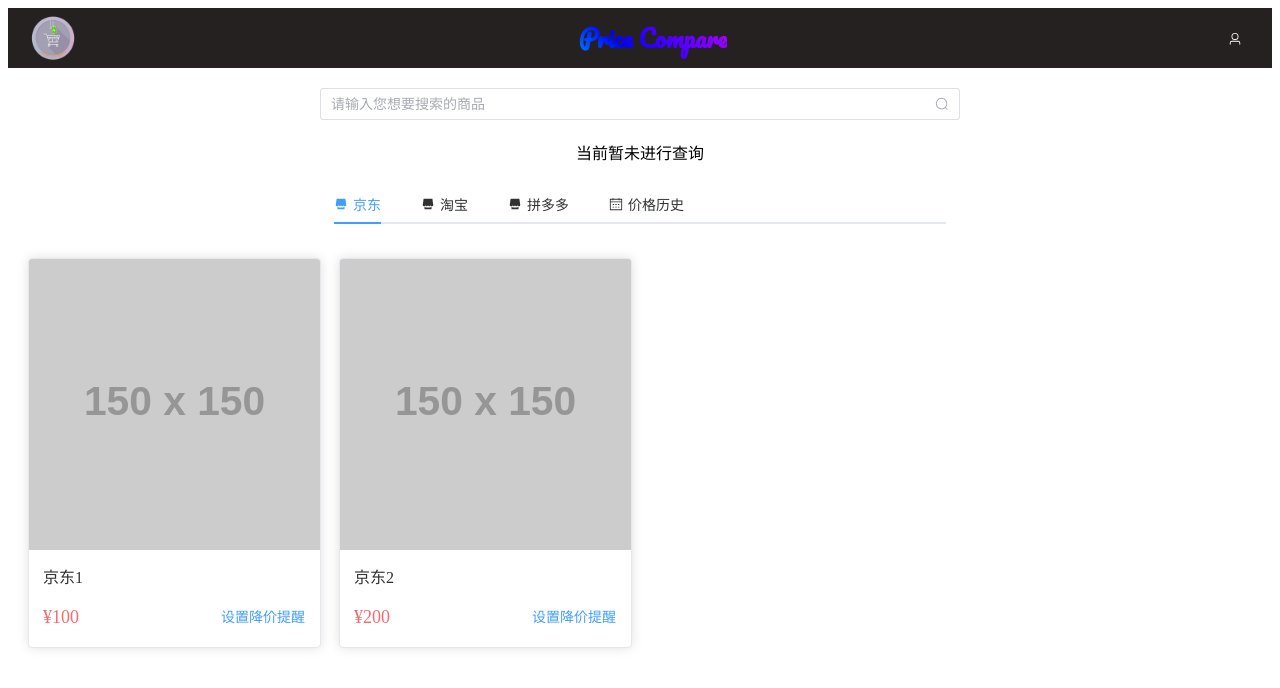
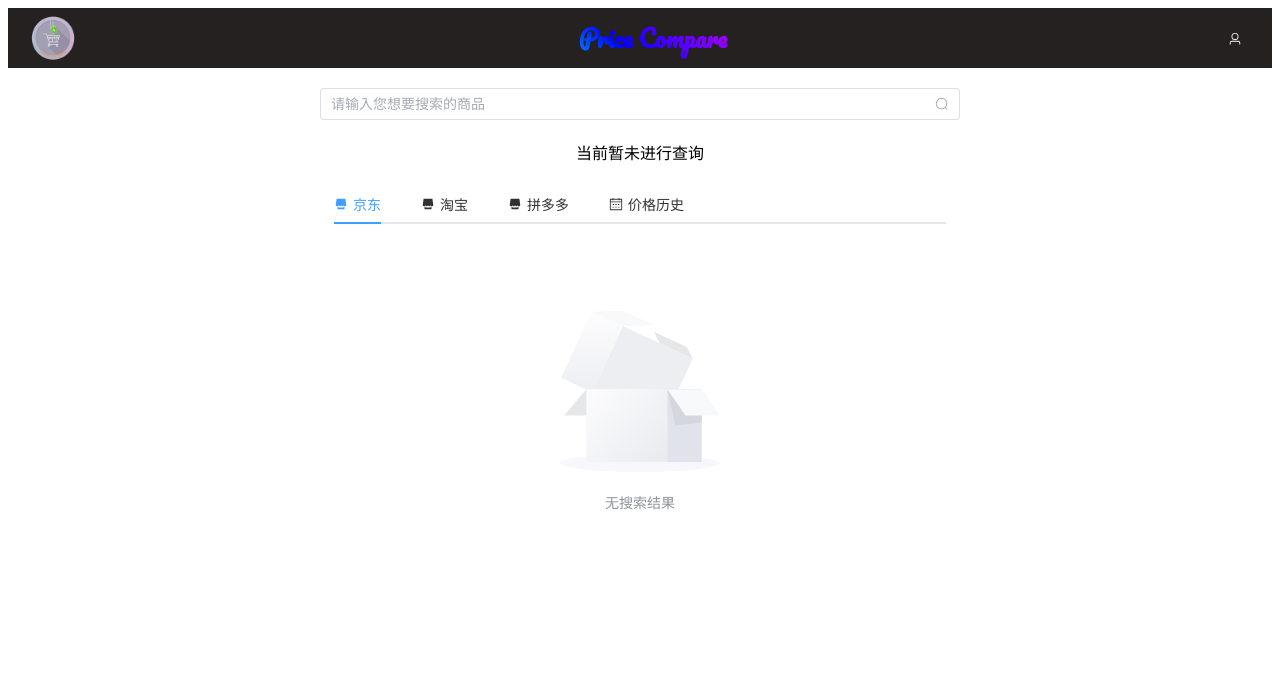
Before and after one commit to NoneZJL/BS-front, a Vue app: page /query in a window 1280 px wide. Shown: the top 688 px of the page. Built offline with nearby package versions, Linux system fonts and the light colour scheme.

Commit message:
[add]完成京东爬虫

```diff
--- a/src/views/using/queryView.vue
+++ b/src/views/using/queryView.vue
@@ -83,7 +83,7 @@
               <el-card :body-style="{ padding: '0px' }" class="product-card">
                 <img :src="item.img" class="image" />
                 <div style="padding: 14px">
-                  <span>{{ item.description }}</span>
+                  <span class="description">{{ item.description }}</span>
                   <div class="bottom">
                     <span class="price">¥{{ item.price }}</span>
                     <el-button type="text" class="button" @click="setRemainder(item.id)"
@@ -94,6 +94,7 @@
               </el-card>
             </el-col>
           </el-row>
+          <el-empty v-if="currentProducts.length === 0" description="无搜索结果" />
         </div>
         <div class="search-content" v-if="activeWebsite === 'priceHistory'">
           <div id="priceHistoryChart" style="width: 100%; height: 400px"></div>
@@ -118,49 +119,36 @@ const userStore = useUserStore()
 const queryStore = useQueryStore()
 const activeWebsite = ref('jd')
 
-onMounted(() => {
+onMounted(async () => {
   username.value = userStore.username
   if (!queryStore.isQueryingNameEmpty()) {
     nowSearching.value = queryStore.queryingName
+    const loading = ElLoading.service({
+      lock: true,
+      text: '搜索中',
+      background: 'rgba(0, 0, 0, 0.7)'
+    })
+    const answer = await jdGetGoodsBySearchingNameService(nowSearching.value)
+    if (answer.data.code === 2) {
+      router.push('/login')
+      return
+    }
+    if (answer.data.code === 1) {
+      ElMessage.error(answer.data.err)
+      return
+    }
+    const goodList = answer.data.payload
+    console.log(goodList)
+    jdProducts.value = goodList.map((item) => item)
+    loading.close()
   }
 })
 
-const jdProducts = ref([
-  {
-    id: 1,
-    description: '京东1',
-    price: 100,
-    img: 'https://via.placeholder.com/150',
-    content: '这是物品见解'
-  },
-  {
-    id: 2,
-    description: '京东2',
-    price: 200,
-    img: 'https://via.placeholder.com/150',
-    content: '这是物品见解'
-  }
-])
+const jdProducts = ref([])
 
-const tbProducts = ref([
-  {
-    id: 11,
-    description: '淘宝1',
-    price: 100,
-    img: 'https://via.placeholder.com/150',
-    content: '这是物品见解'
-  }
-])
+const tbProducts = ref([])
 
-const pddProducts = ref([
-  {
-    id: 21,
-    description: '拼多多1',
-    price: 100,
-    img: 'https://via.placeholder.com/150',
-    content: '这是物品见解'
-  }
-])
+const pddProducts = ref([])
 
 const priceHistoryOfJD = ref([
   { name: 'good', date: '2024-7-1', price: '55.60' },
@@ -249,6 +237,11 @@ const handleSearch = async () => {
     return
   }
   queryStore.setQueryingName(trimmedSearch)
+  const loading = ElLoading.service({
+    lock: true,
+    text: '搜索中',
+    background: 'rgba(0, 0, 0, 0.7)'
+  })
   const res = await queryGoodService(trimmedSearch)
   if (res.data.code === 2) {
     router.push('/login')
@@ -266,12 +259,13 @@ const handleSearch = async () => {
     return
   }
   if (answer.data.code === 1) {
-    ElMessage.error(res.data.err)
+    ElMessage.error(answer.data.err)
     return
   }
   const goodList = answer.data.payload
   console.log(goodList)
   jdProducts.value = goodList.map((item) => item)
+  loading.close()
   // 在这里添加你的搜索逻辑
 }
 
@@ -461,4 +455,17 @@ const initChart = () => {
   font-size: 14px;
   color: #606266;
 }
+
+.description {
+  margin-top: 10px;
+  font-size: 14px;
+  color: #606266;
+  flex-grow: 1; /* 让内容区域占据剩余空间 */
+  overflow: hidden; /* 隐藏超出部分 */
+  text-overflow: ellipsis; /* 显示省略号 */
+  display: -webkit-box;
+  -webkit-line-clamp: 3; /* 最多显示3行 */
+  -webkit-box-orient: vertical;
+  height: 60px; /* 设置固定高度 */
+}
 </style>
```
